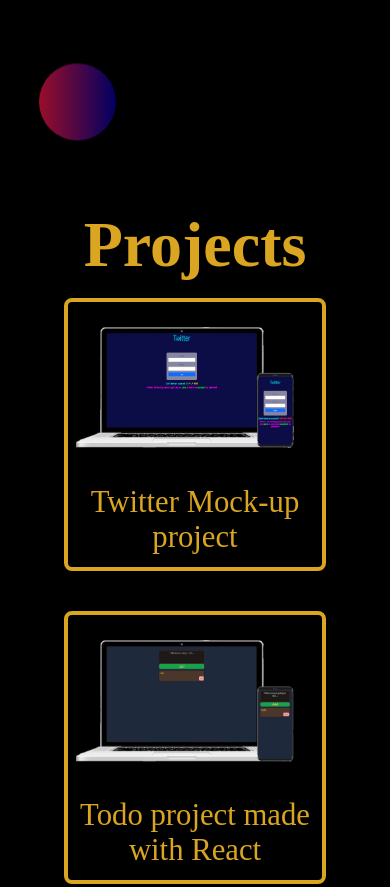
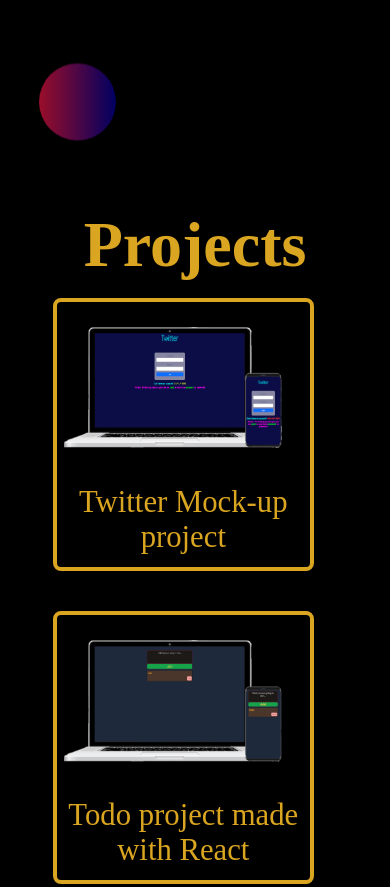
Before and after one commit to MoSalah001/personal-portfolio, a plain HTML site: page index.html in a window 390 px wide. Shown: the part 636-1523 px from the top of the page. Drawn offline with Linux system fonts and the light colour scheme.

Commit message:
fix projects responsiveness

```diff
--- a/public/css/main.scss
+++ b/public/css/main.scss
@@ -215,9 +215,9 @@ a:link , a:visited
     & #projects
     {
         position: relative;
-        left: 6em;
+        left: 5em;
         margin: 1em 0em;
-        max-width: 100%;
+        max-width: 94%;
         display: flex;
         flex-direction: row;
         place-content: flex-start;
```
Also changed, not shown: public/css/main.css, 1 other file.
